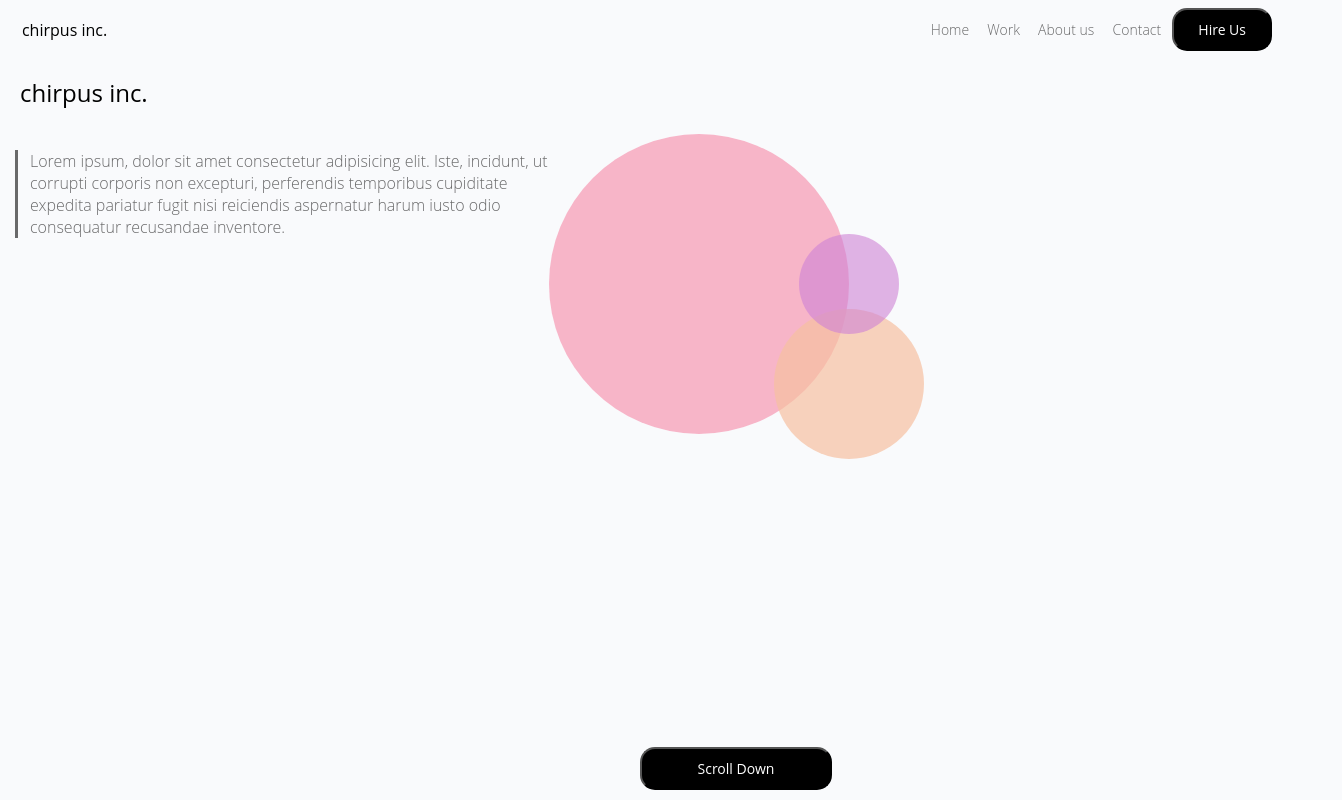
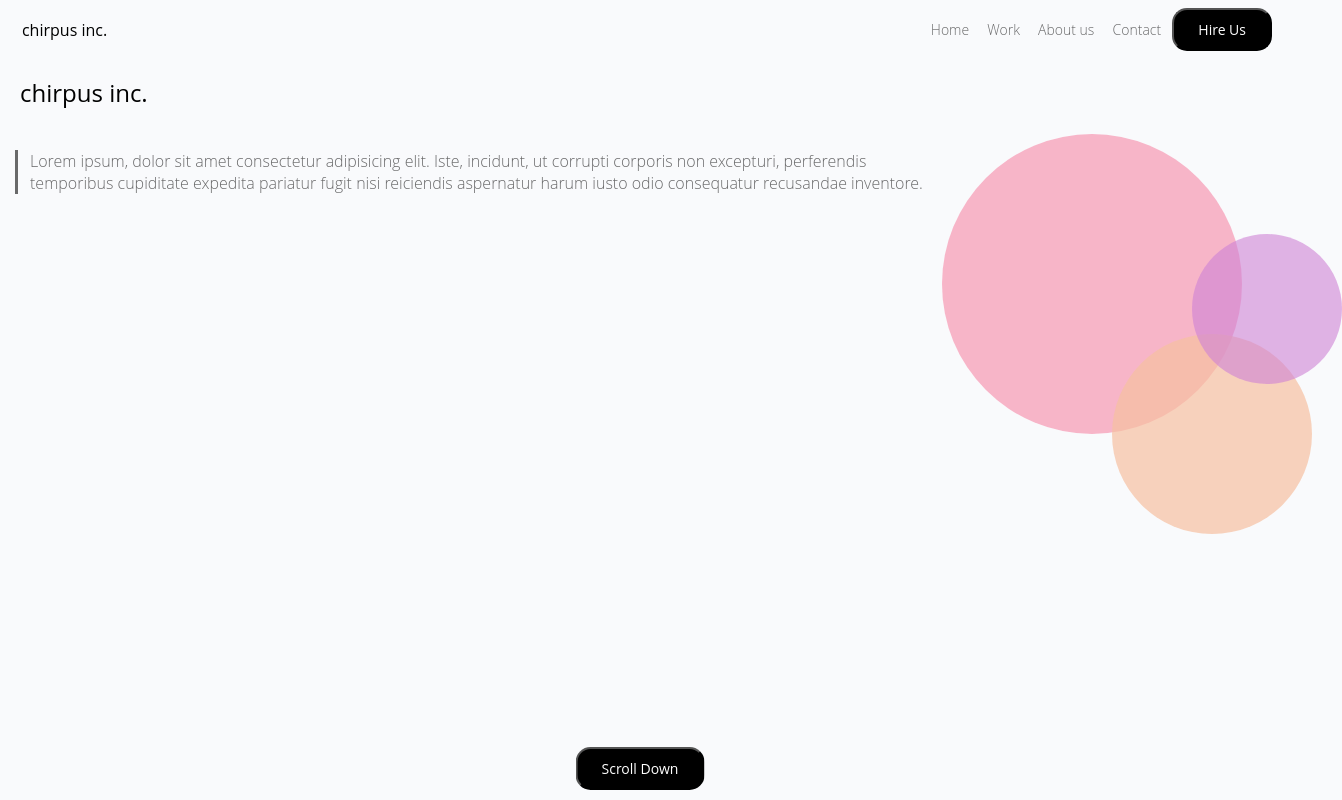
Before and after one commit to SabsBrooks/Lab-1, a plain HTML site: page index.html in a window 1280 px wide. Shown: the whole page, 1342 px wide, since content can reach past the window. Drawn offline with Linux system fonts and the light colour scheme; a web font is replaced by a local one.

Commit message:
Final Lab2

```diff
--- a/css/styles.css
+++ b/css/styles.css
@@ -51,6 +51,7 @@ p {
     border-left: solid;
     padding-left: 12px;
     font-weight: 300;
+    flex-grow: 1;
 }
 
 @media only screen and (min-width: 768px) {
@@ -79,11 +80,15 @@ p {
         display: flex;
         width: 50%;
         position: relative;
+        flex-grow: 1;
+        width: auto;
+        height: auto;
     }
 
     section {
         width: 50%;
         position: relative;
+        flex-grow: 1;
     }
 
     #pink-bubble {
@@ -93,35 +98,33 @@ p {
         border-radius: 100%;
         position: absolute;
         left: 0px;
-        /*transform: translateX(-50%);*/
     }
 
     #orange-bubble {
         background-color: rgba(247, 193, 162, 0.7);
+        width: 200px;
+        height: 200px;
+        border-radius: 100%;
+        position: absolute;
+        left: 170px;
+        top: 200px;
+    }
+
+    #purple-bubble {
+        background-color: rgba(207, 130, 213, 0.6);
         width: 150px;
         height: 150px;
         border-radius: 100%;
         position: absolute;
-        left: 300px;
-        top: 250px;
-        transform: translate(-50%, -50%);
-    }
+        left: 250px;
+        top: 100px;
 
-    #purple-bubble {
-        background-color: rgba(207, 130, 213, 0.6);
-        width: 100px;
-        height: 100px;
-        border-radius: 100%;
-        position: absolute;
-        left: 300px;
-        top: 150px;
-        transform: translate(-50%, -50%);
     }
 
     .scroll {
         position: fixed;
         bottom: 10px;
         left: 50%;
-        width: 15%;
-        /*transform: translateX(-50%);
-    }*/
+        width: auto;
+        transform: translateX(-50%);
+    }
```
